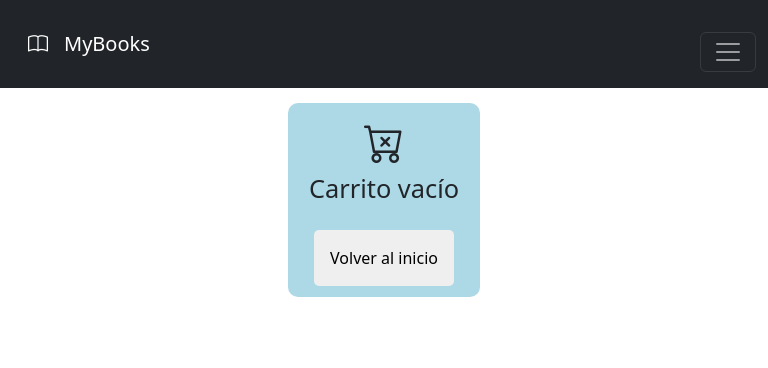
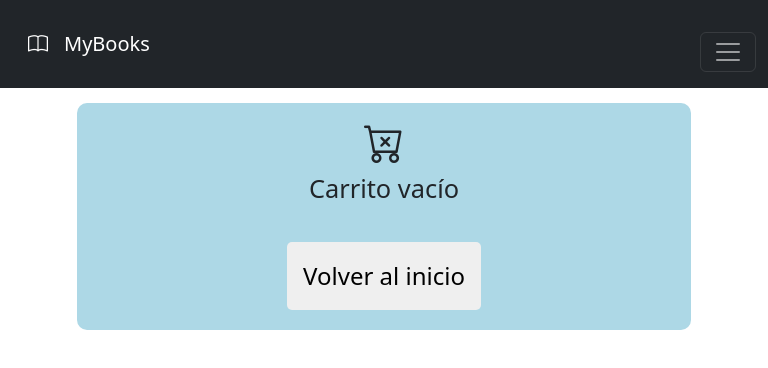
Before and after one commit to LucasSansberro/E-Commerce-React-JS---Coderhouse, a React (Create React App) app: page /cart in a window 768 px wide. Shown: the top 368 px of the page. Built offline with nearby package versions, Linux system fonts and the light colour scheme.

Commit message:
Responsive Cart

```diff
--- a/src/components/Cart/Cart.css
+++ b/src/components/Cart/Cart.css
@@ -35,10 +35,6 @@
     right: 3vw;
   }
 
-  .cuadroCarrito {
-    height: 77vh;
-  }
-
   .listaCarrito {
     font-size: 0.65em;
     margin-top: 5px;
@@ -51,17 +47,14 @@
   .botonesCarrito {
     padding: 0px;
     font-size: 0.85em;
-    margin-top: 3px;
-    margin-bottom: 1px;
+    margin-top: 10px;
+    margin-bottom: 5px;
   }
 
-  .botonDeEnvio {
-    height: 20px;
-    transition: none;
-  }
-
-  .animacion-botonDeEnvio:hover {
-    transform: none;
+  .inputCarrito{
+    font-size:0.85em;
+    margin-top: 10px;
+    margin-bottom: 10px;
   }
 }
 
@@ -74,12 +67,8 @@
     right: 5vw;
   }
 
-  .cuadroCarrito {
-    height: 70vh;
-  }
-
   .listaCarrito {
-    font-size: 1em;
+    font-size: 1.5em;
     margin-top: 5px;
   }
 
@@ -89,19 +78,15 @@
 
   .botonesCarrito {
     padding: 5px;
-    font-size: 1em;
-    margin-top: 3px;
-    margin-bottom: 1px;
+    font-size: 1.5em;
+    margin-top: 15px;
+    margin-bottom: 10px;
   }
 
-  .botonDeEnvio {
-    height: 30px;
-    transition: none;
+
+  .inputCarrito{
+    font-size:1.25em;
+    margin-top: 20px;
+    margin-bottom: 15px;
   }
 }
-
-@media (hover: none) {
-  .fa-paper-plane {
-    display: none;
-  }
-}
--- a/src/components/Cart/CartForm.jsx
+++ b/src/components/Cart/CartForm.jsx
@@ -97,7 +97,7 @@ const CartForm = ({ items }) => {
           onSubmit={submitHandler}
           className="col-lg-4 col-xl-4 d-flex flex-column justify-content-around"
         >
-          <div className="d-flex justify-content-between col-12">
+          <div className="d-flex justify-content-between col-12 inputCarrito">
             <label>Nombre completo:</label>
             <input
               className="col-7 text-center"
@@ -107,7 +107,7 @@ const CartForm = ({ items }) => {
               placeholder="Nombre"
             />
           </div>
-          <div className="d-flex justify-content-between">
+          <div className="d-flex justify-content-between inputCarrito">
             <label>Correo electrónico:</label>
             <input
               className="col-7 text-center"
@@ -117,7 +117,7 @@ const CartForm = ({ items }) => {
               placeholder="Email"
             />
           </div>
-          <div className="d-flex justify-content-between">
+          <div className="d-flex justify-content-between inputCarrito">
             <label>Teléfono:</label>
             <input
               className="col-7 text-center"
--- a/src/components/Cart/EmptyCart.jsx
+++ b/src/components/Cart/EmptyCart.jsx
@@ -3,7 +3,7 @@ import { Link } from "react-router-dom";
 
 const EmptyCart = () => {
   return (
-    <div className="container cuadroScripts w-25 d-flex flex-column justify-content-between text-center">
+    <div className="container cuadroScripts d-flex flex-column justify-content-between text-center">
       <div>
         <i className="bi bi-cart-x emptyCart"></i>
       </div>
```
Also changed, not shown: src/styles.css (+8 -8 lines).
